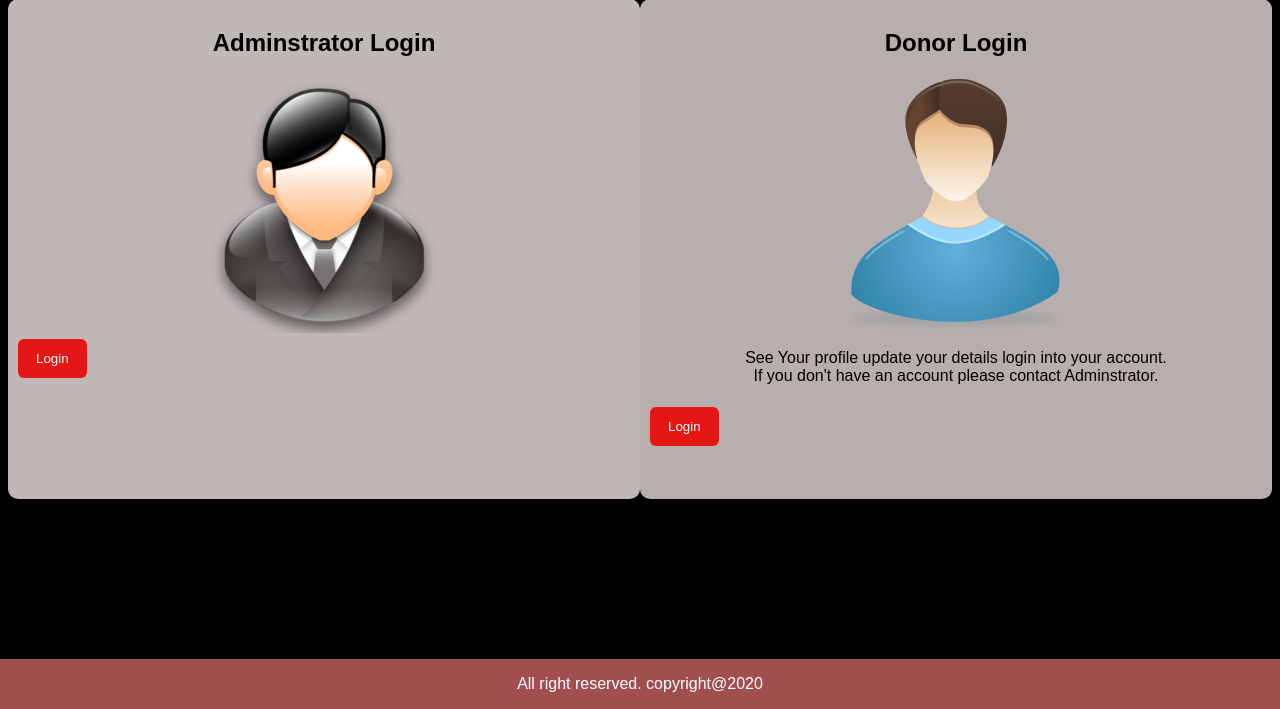
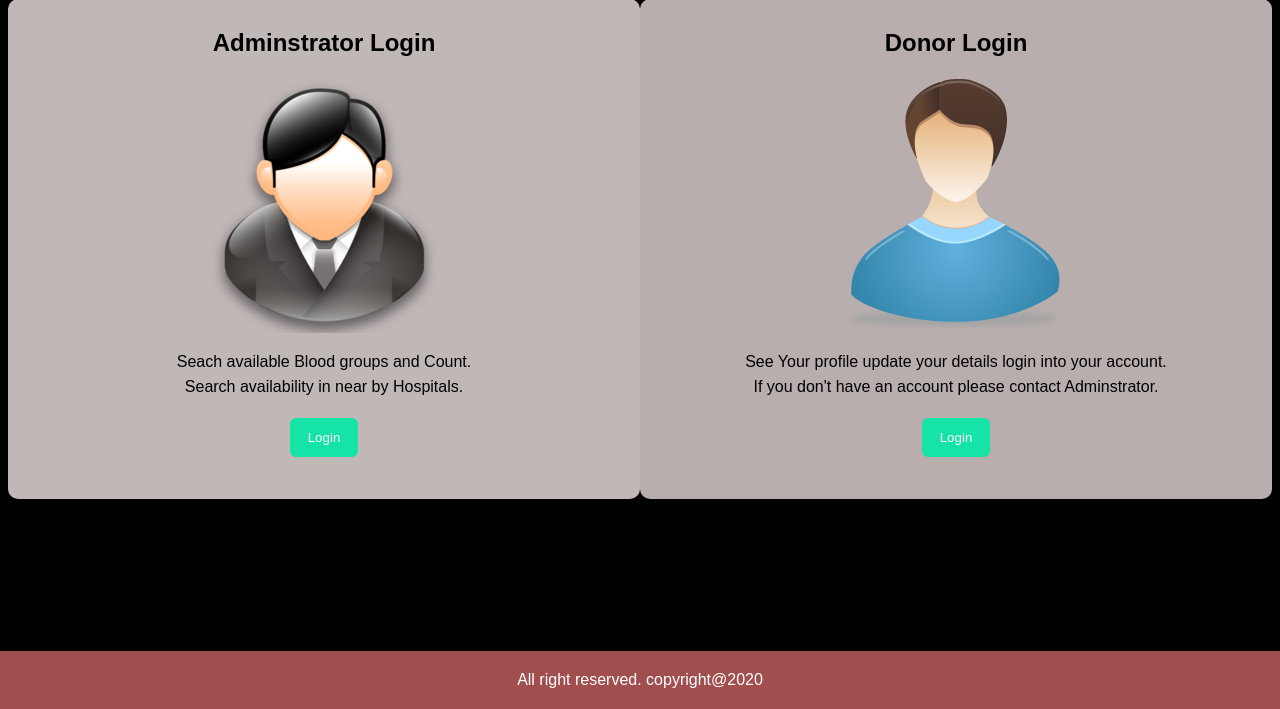
Before and after one commit to isuri9734/BloodBankSystem, a PHP site: page /Login.html in a window 1280 px wide. Shown: the part 91-800 px from the top of the page. Run offline with PHP 8.4, Linux system fonts and the light colour scheme.

Commit message:
change css

```diff
--- a/Login.html
+++ b/Login.html
@@ -22,7 +22,12 @@
                   <h2>Adminstrator Login</h2>
                   <img src="images\admin.png">
 
-                  <button onclick="document.getElementById('id01').style.display='block'" style="width:auto;">Login</button>
+                  <p>Seach available Blood groups and Count.
+                    <br>
+                   Search availability in near by Hospitals.
+                </p>
+
+                  <button class="bt-lg" onclick="document.getElementById('id01').style.display='block'" style="width:auto;">Login</button>
 
                   <div id="id01" class="modal">
 
@@ -64,7 +69,7 @@
                       If you don't have an account please contact Adminstrator.
                   </p>
 
-                  <button onclick="document.getElementById('id01').style.display='block'" style="width:auto;">Login</button>
+                  <button class="btn-lg" onclick="document.getElementById('id01').style.display='block'" style="width:auto;">Login</button>
 
                   <div id="id01" class="modal">
 
--- a/css/LoginStylesheet.css
+++ b/css/LoginStylesheet.css
@@ -34,6 +34,7 @@
 
    body{
        background-color: black;
+
    }
 
 
@@ -48,6 +49,8 @@
     border-radius: 10px;
     padding: 10px;
     height: 500px; /* Should be removed. Only for demonstration */
+
+
   }
 
 
@@ -92,15 +95,38 @@
 }
 
 /* Set a style for all buttons */
-button {
-  background-color: rgb(228, 22, 22);
+.btn-lg {
+  background-color: rgb(22, 228, 166);
   color: white;
   padding: 12px 18px;
-  margin: 6px 0;
+  /*margin: 6px 0;*/
   border: none;
   cursor: pointer;
   width: 40%;
   border-radius: 6px;
+
+  margin-left:auto;
+  margin-right:auto;
+  display:block;
+  margin-top:3%;
+  margin-bottom:0%
+}
+
+.bt-lg {
+  background-color: rgb(22, 228, 166);
+  color: white;
+  padding: 12px 18px;
+  /*margin: 6px 0;*/
+  border: none;
+  cursor: pointer;
+  width: 40%;
+  border-radius: 6px;
+
+  margin-left:auto;
+  margin-right:auto;
+  display:block;
+  margin-top:3%;
+  margin-bottom:0%
 }
 
 
@@ -124,12 +150,18 @@
   background-color: rgb(228, 22, 22);
   color: white;
   padding: 12px 18px;
-  margin: 6px 0;
+  /*margin: 6px 0;*/
   border: none;
   cursor: pointer;
   width: 20%;
   text-align: center;
   border-radius: 4px;
+
+  margin-left:auto;
+  margin-right:auto;
+  display:block;
+  margin-top:4%;
+  margin-bottom:0%
 
 }
 
@@ -232,4 +264,5 @@
 
 p{
     text-align: center;
+    line-height: 1.6;
 }
```
